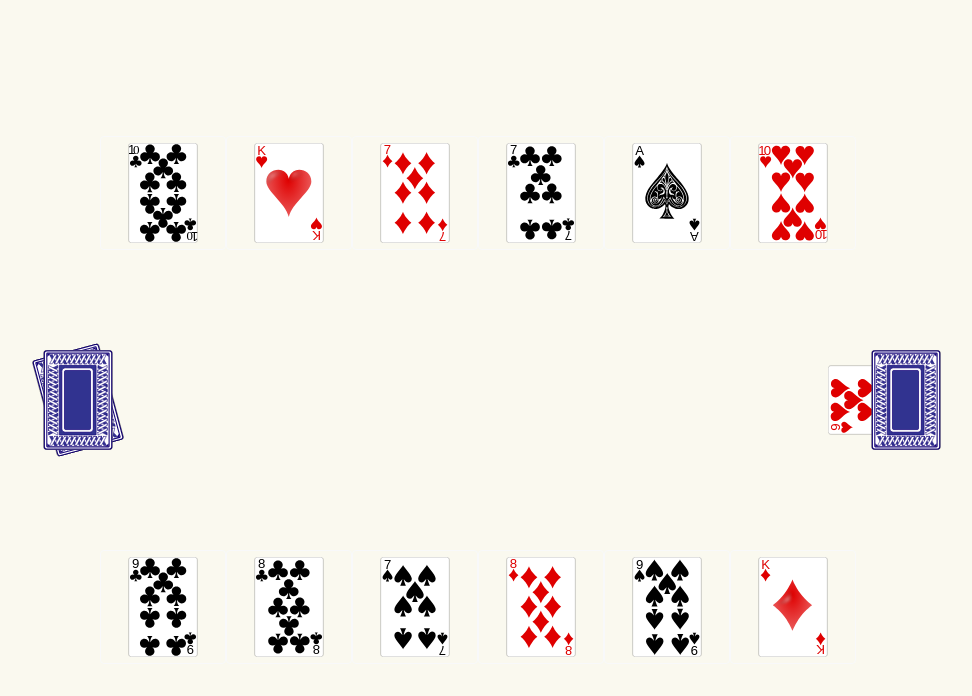
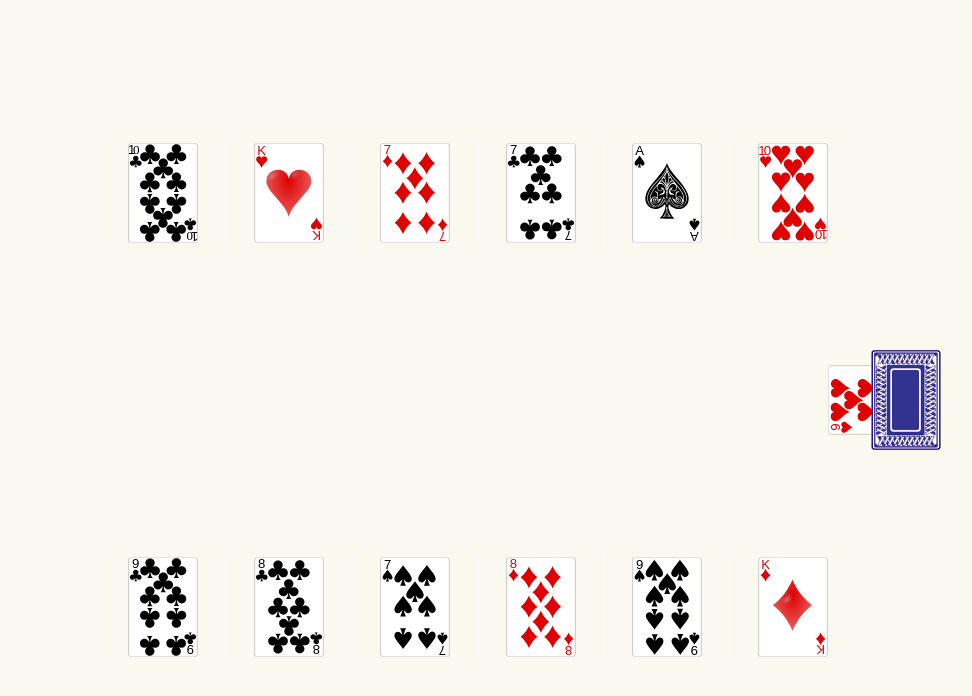
Before and after one commit to nihadguluzade/durak-expectimax, a React (Create React App) app: page / in a window 1280 px wide. Both pictures are taken after a click on the button "start game". Shown: the top 696 px of the page, without its empty margins (162-1134 px from the left). Built offline with nearby package versions, Linux system fonts and the light colour scheme.

Commit message:
add round end and take

```diff
--- a/src/App.css
+++ b/src/App.css
@@ -66,10 +66,13 @@ body {
 }
 
 .desk {
-  display: flex;
   padding: 50px 25px;
   justify-content: center;
   min-height: 200px;
+}
+
+.desk .stack-wrapper {
+  display: flex;
 }
 
 .desk .stacked-desk-cards {
--- a/src/App.tsx
+++ b/src/App.tsx
@@ -4,7 +4,7 @@ import Card from "./models/Card";
 import {Suit} from "./models/Suit";
 import {Rank} from "./models/Rank";
 import Player from './models/Player';
-import {Alert} from "react-bootstrap";
+import {Alert, Button} from "react-bootstrap";
 
 enum GameState {
   NEW_GAME,
@@ -19,19 +19,14 @@ class ComponentState {
   desk: Array<Card> = new Array<Card>();
   errorAlert: string | undefined;
   move: Player = this.players[0];
+  discarded: Array<Card> = new Array<Card>();
 }
 
 class App extends Component<any, ComponentState> {
 
   state: ComponentState = new ComponentState();
 
-  discarded: Array<Card> = [
-    new Card(Rank.SIX, Suit.CLUBS),
-    new Card(Rank.SIX, Suit.DIAMONDS),
-  ];
-
   renderCards = (player: Player): ReactNode => {
-    console.log(this.state.move, player, this.state.move == player);
     return (
       <div className="section">
         <div className="cards-container">
@@ -84,16 +79,49 @@ class App extends Component<any, ComponentState> {
 
     return (
       <div id="Desk" className="desk">
-        {stacks}
+        <div className="stack-wrapper">
+          {stacks}
+        </div>
+        {desk.length > 0 && (desk.length % 2 == 0 ? (
+          <button className="btn btn-sm btn-outline-primary mt-4" onClick={this.endRound}>End Round</button>
+        ) : (
+          <Button variant="outline-danger" size="sm" className="mt-4" onClick={this.take}>Take</Button>
+        ))}
       </div>
     )
   }
 
+  endRound = (): void => {
+    const {desk, discarded} = this.state;
+    while (desk.length != 0) discarded.push(desk.pop()!);
+    this.setState({desk, discarded});
+    this.switchMove();
+  }
+
+  take = (): void => {
+    const {move, players, desk} = this.state;
+    const player: Player | undefined = players.find(p => p != move);
+    if (player != undefined) {
+      while (desk.length != 0) player.getCards().push(desk.pop()!);
+      this.setState({desk, players});
+    }
+  }
+
+  switchMove = (): void => {
+    const {move, players} = this.state;
+    if (move == players[0]) {
+      this.setState({move: players[1]});
+    } else {
+      this.setState({move: players[0]});
+    }
+  }
+
   renderDiscarded = (): ReactNode => {
+    const {discarded} = this.state;
     let degree = -30;
     return (
       <div className="discarded-container">
-        {this.discarded.map((card: Card, index: number) => {
+        {discarded.map((card: Card, index: number) => {
           degree += 15;
           return (
             <img src="assets/cards/card_back.svg"
```
